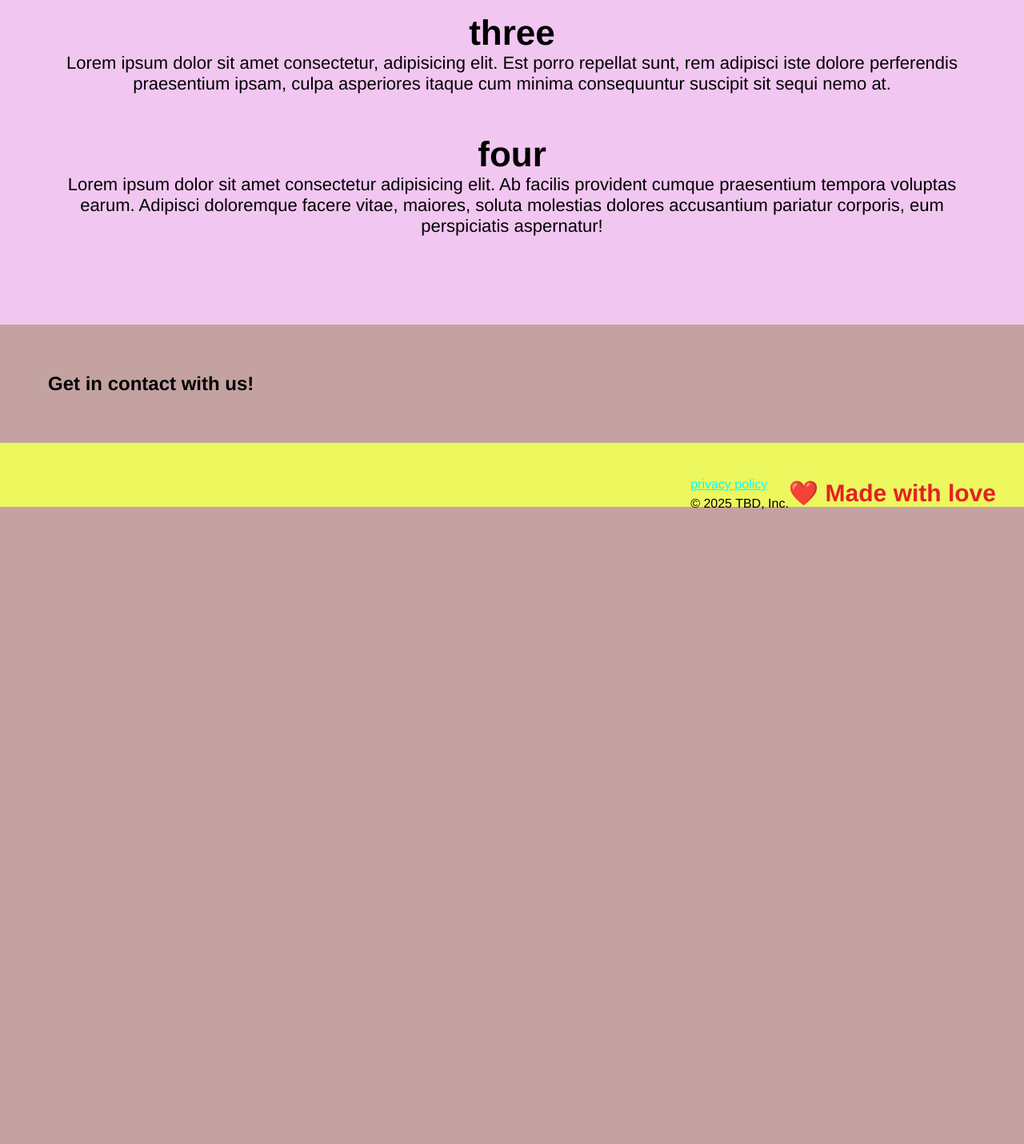
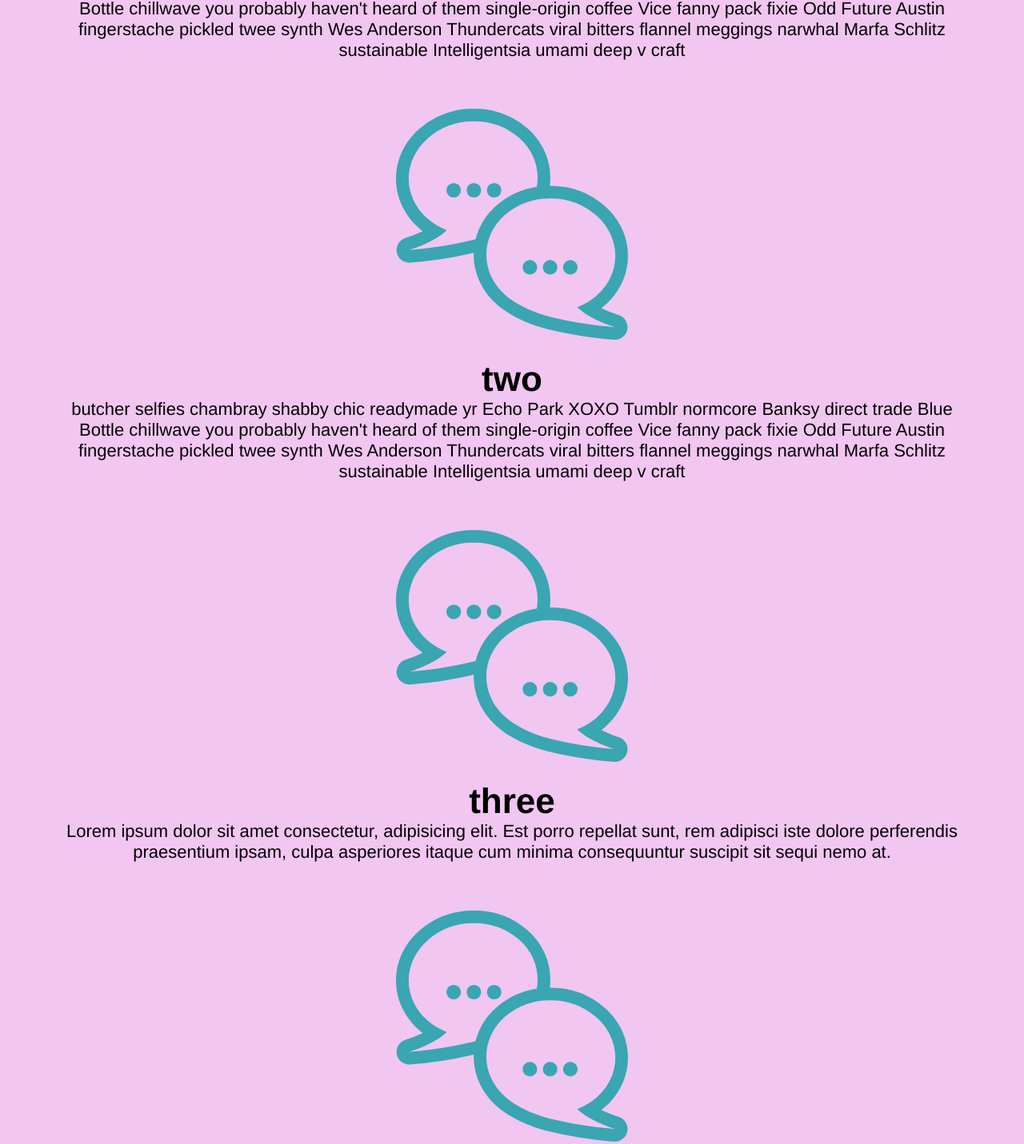
Before and after one commit to gpxcodes/boot-camp, a plain HTML site: page index.html in a window 1280 px wide. Shown: the part 1386-2817 px from the top of the page at 80% size. Before the commit the page ends 2028 px from the top, so only its background shows below. Drawn offline with Linux system fonts and the light colour scheme.

Commit message:
svg template for options

```diff
--- a/assets/css/style.css
+++ b/assets/css/style.css
@@ -135,15 +135,11 @@ header h1 {
     color: rgb(0, 0, 0);
     font-size: 22px;
 }
-/*
+
 .options img {
 width: 25%;
 margin: 10px 0;
 }
- */
-
-
-
 footer {
     background: rgb(237, 247, 94);
     width: 100%;
--- a/index.html
+++ b/index.html
@@ -90,15 +90,15 @@
     <h2 class="section-title secondary-border"> options </h2>
 
     <div>
-        <!-- for an image src
-         <img src="" alt"" /> -->
+        <!-- for an image src -->
+         <img src="./assets/images/01-04-svgs/step-2.svg" alt="bubbles" />
      <h3> one </h3>
      <p> butcher selfies chambray shabby chic  readymade yr Echo Park XOXO Tumblr normcore Banksy direct trade Blue Bottle chillwave you probably haven't heard of them single-origin coffee Vice fanny pack fixie Odd Future Austin fingerstache pickled twee synth Wes Anderson Thundercats viral bitters flannel meggings narwhal Marfa Schlitz sustainable Intelligentsia umami deep v craft </p>
     </div>
 
     <div>
-        <!-- for an image src
-         <img src="" alt"" /> -->
+      <!-- for an image src -->
+         <img src="./assets/images/01-04-svgs/step-2.svg" alt="bubbles" />
      <h3> two </h3>
 <p>
      <p> butcher selfies chambray shabby chic  readymade yr Echo Park XOXO Tumblr normcore Banksy direct trade Blue Bottle chillwave you probably haven't heard of them single-origin coffee Vice fanny pack fixie Odd Future Austin fingerstache pickled twee synth Wes Anderson Thundercats viral bitters flannel meggings narwhal Marfa Schlitz sustainable Intelligentsia umami deep v craft </p>
@@ -106,16 +106,16 @@
 </p>    </div>
 
     <div>
-        <!-- for an image src
-         <img src="" alt"" /> -->
+         <!-- for an image src -->
+         <img src="./assets/images/01-04-svgs/step-2.svg" alt="bubbles" />
      <h3> three </h3>
 <p>
     Lorem ipsum dolor sit amet consectetur, adipisicing elit. Est porro repellat sunt, rem adipisci iste dolore perferendis praesentium ipsam, culpa asperiores itaque cum minima consequuntur suscipit sit sequi nemo at.
 </p>    </div>
 
      <div>
-        <!-- for an image src
-         <img src="" alt"" /> -->
+       <!-- for an image src -->
+         <img src="./assets/images/01-04-svgs/step-2.svg" alt="bubbles" />
      <h3> four </h3>
 <p> Lorem ipsum dolor sit amet consectetur adipisicing elit. Ab facilis provident cumque praesentium tempora voluptas earum. Adipisci doloremque facere vitae, maiores, soluta molestias dolores accusantium pariatur corporis, eum perspiciatis aspernatur!
 </p>
```
